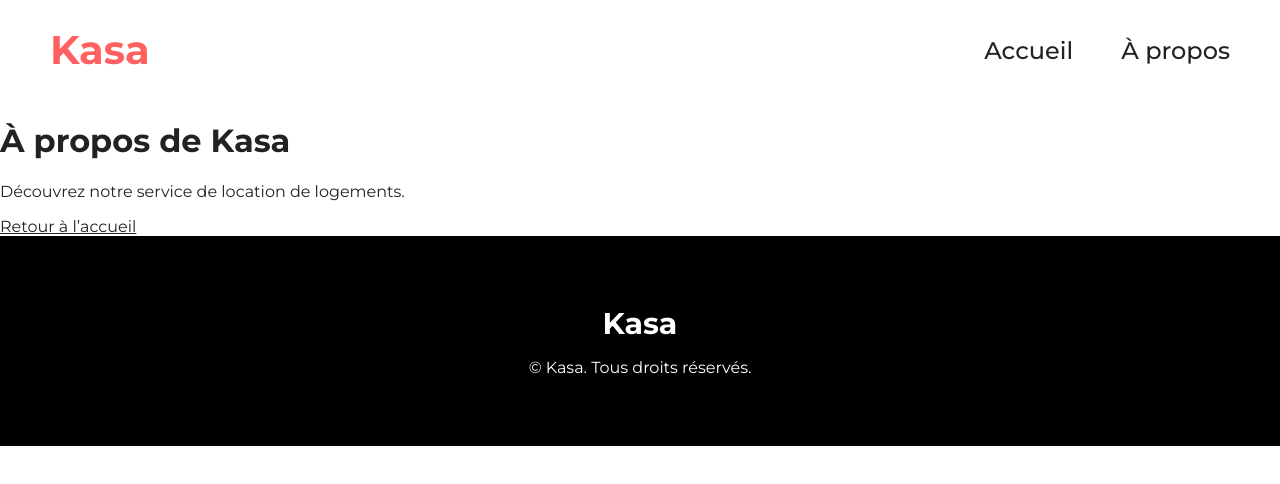
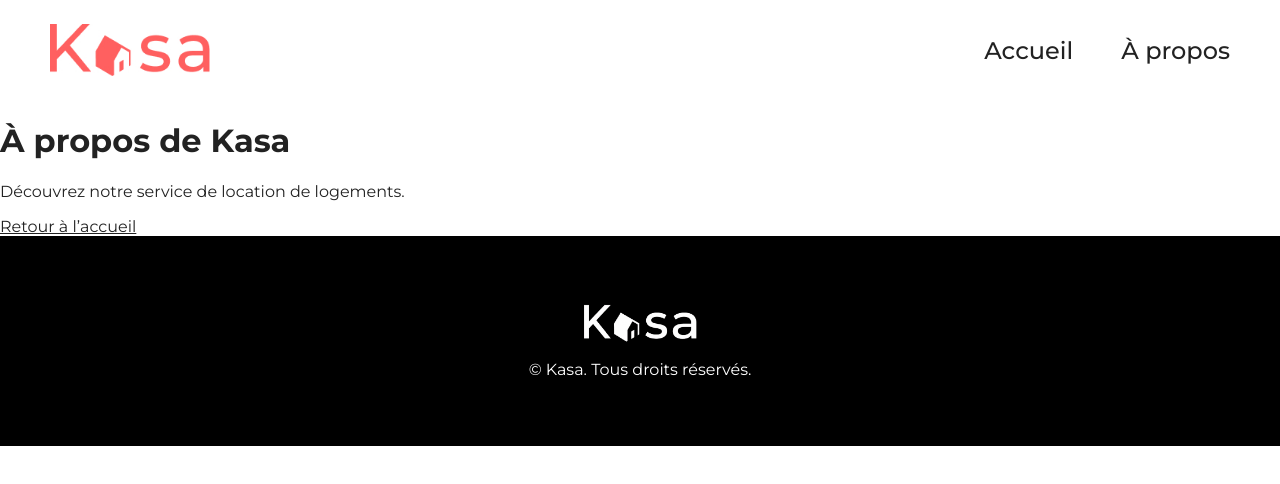
Before and after one commit to MelMiahal/Projet_React_Kasa, a React (Vite) app: page /about in a window 1280 px wide. Shown: the top 484 px of the page. Built offline with nearby package versions, Linux system fonts and the light colour scheme.

Commit message:
feat : add logo kasa header and footer

```diff
--- a/src/Components/Layout.jsx
+++ b/src/Components/Layout.jsx
@@ -1,10 +1,14 @@
 import { Link, Outlet } from 'react-router-dom'
+import headerLogo from '../assets/LOGO.header.jpg'
+import footerLogo from '../assets/LOGO.footer.png'
 
 function Layout() {
 	return (
 		<>
 			<header className="site-header">
-				<Link className="site-header__brand" to="/" aria-label="Kasa, accueil">Kasa</Link>
+				<Link className="site-header__brand" to="/" aria-label="Kasa, accueil">
+					<img src={headerLogo} alt="" />
+				</Link>
 				<nav className="site-header__nav" aria-label="Navigation principale">
 					<Link to="/">Accueil</Link>
 					<Link to="/about">À propos</Link>
@@ -14,7 +18,9 @@ function Layout() {
 			<Outlet />
 
 			<footer className="site-footer">
-				<strong className="site-footer__brand">Kasa</strong>
+				<strong className="site-footer__brand">
+					<img src={footerLogo} alt="Kasa" />
+				</strong>
 				<p>© Kasa. Tous droits réservés.</p>
 			</footer>
 		</>
--- a/src/styles/main.scss
+++ b/src/styles/main.scss
@@ -43,11 +43,15 @@ a {
 	gap: 24px;
 
 	&__brand {
-		color: $color-accent;
-		font-size: 40px;
-		font-weight: 700;
-		line-height: 1;
+		display: block;
+		width: 160px;
 		text-decoration: none;
+
+		img {
+			display: block;
+			width: 100%;
+			height: auto;
+		}
 	}
 
 	&__nav {
@@ -182,7 +186,13 @@ a {
 	text-align: center;
 
 	&__brand {
-		font-size: 30px;
+		width: 122px;
+
+		img {
+			display: block;
+			width: 100%;
+			height: auto;
+		}
 	}
 
 	p {
@@ -208,7 +218,7 @@ a {
 		min-height: 76px;
 
 		&__brand {
-			font-size: 32px;
+			width: 110px;
 		}
 
 		&__nav {
@@ -261,5 +271,9 @@ a {
 
 	.site-footer {
 		min-height: 210px;
+
+		&__brand {
+			width: 85px;
+		}
 	}
 }
```
Also changed, not shown: src/assets/LOGO.footer.png (added), src/assets/LOGO.header.jpg (added).
